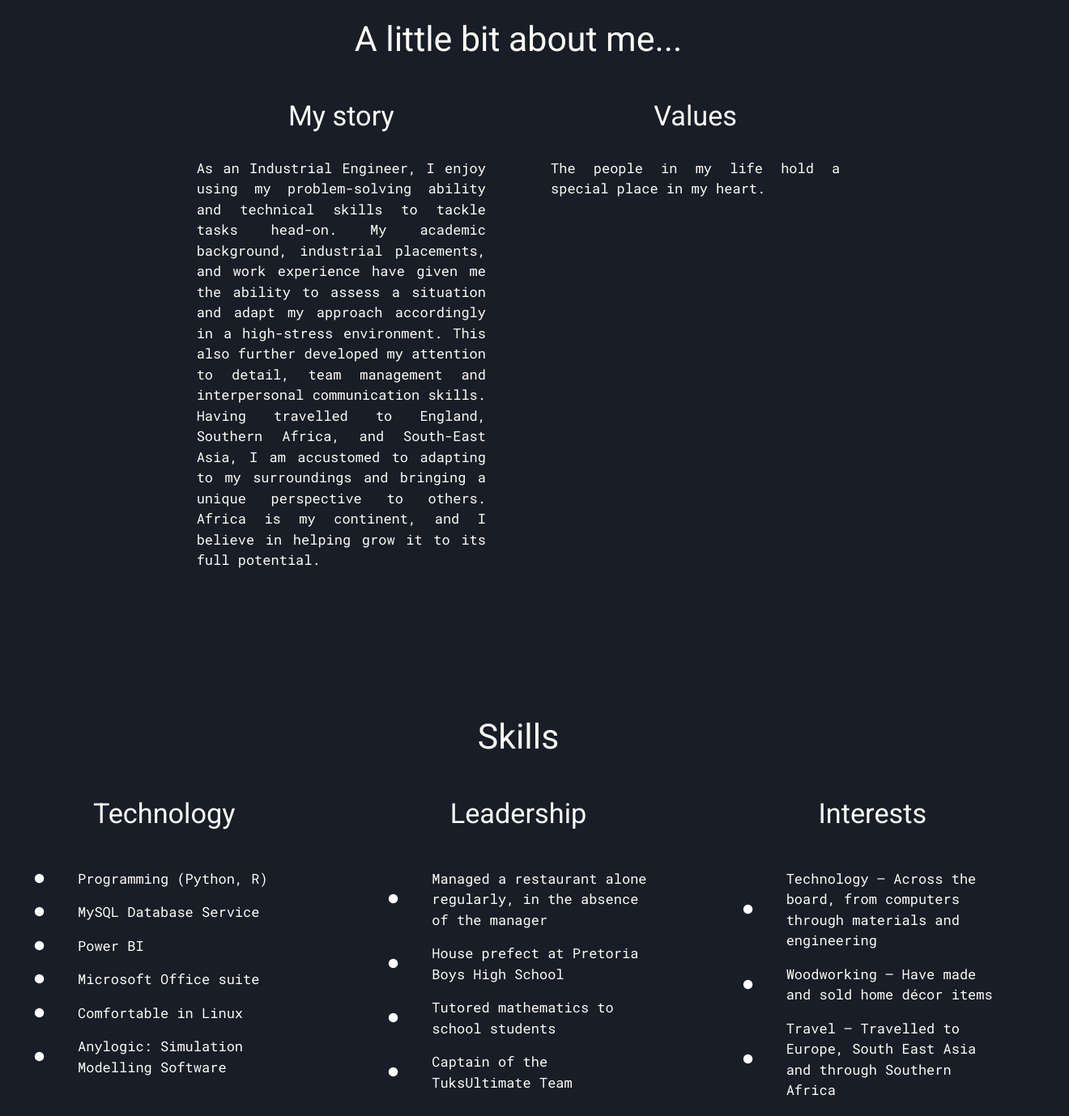
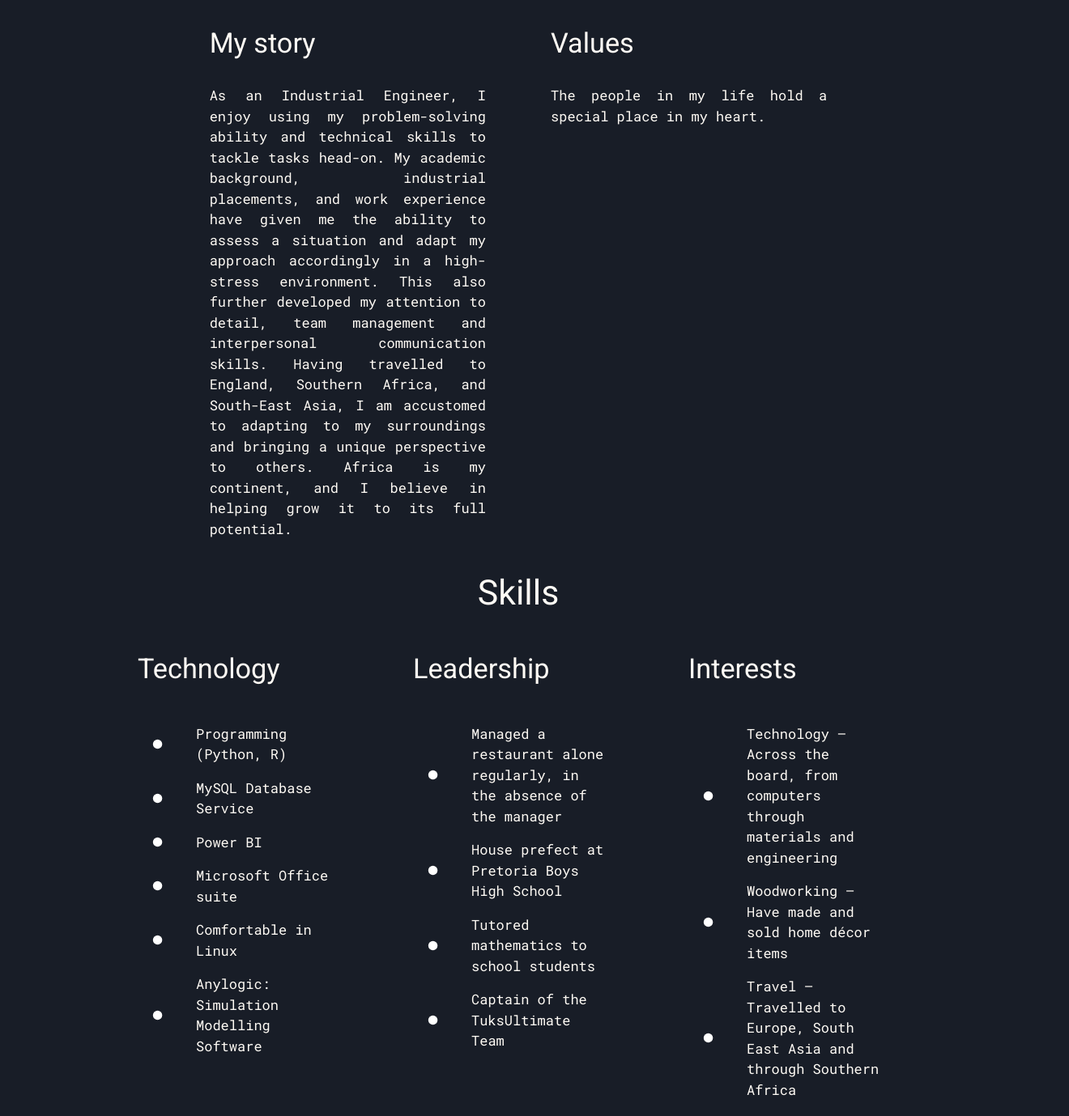
Before and after one commit to VNG-O/VincentGood, a React (Create React App) app in the folder curriculumvitae/: page / in a window 1280 px wide. Shown: the part 900-2279 px from the top of the page at 81% size, 1320 px wide, since content can reach past the window. Built offline with nearby package versions, Linux system fonts and the light colour scheme.

Commit message:
section and card component

```diff
--- a/curriculumvitae/src/App.js
+++ b/curriculumvitae/src/App.js
@@ -31,7 +31,7 @@ const classes = useStyles();
       <CssBaseline />
       <Navbar/>
       <Banner className={classes.section} id="home"/>
-      <AboutMe className={classes.section} id="aboutMe"/>
+      <AboutMe id="aboutMe"/>
       <Skills className={classes.section} />
     </ThemeProvider>
   );
--- a/curriculumvitae/src/components/AboutMe.jsx
+++ b/curriculumvitae/src/components/AboutMe.jsx
@@ -1,6 +1,8 @@
-import { Box, Container, Grid, Typography } from '@material-ui/core';
+import { Grid, Typography } from '@material-ui/core';
+import Card from './common/Card';
+import SectionColumn from './common/SectionColumns'
 
-const aboutTile = [
+const aboutCard = [
     {
         title: "My story",
         text: "As an Industrial Engineer, I enjoy using my problem-solving ability and technical skills to tackle tasks head-on. My academic background, industrial placements, and work experience have given me the ability to assess a situation and adapt my approach accordingly in a high-stress environment. This also further developed my attention to detail, team management and interpersonal communication skills. \n \n Having travelled to England, Southern Africa, and South-East Asia, I am accustomed to adapting to my surroundings and bringing a unique perspective to others. Africa is my continent, and I believe in helping grow it to its full potential.",
@@ -14,32 +16,21 @@ const aboutTile = [
 const AboutMe = (props) => {
 
     return (
-        <Box className={props.className} textAlign="justify" id={props.id} pt="8rem">
-            <Container>
 
-                <Typography variant="h2" align="center" style={{ paddingBottom: "3rem"}}>
-                    A little bit about me...
-                </Typography>
+        <SectionColumn title="A little bit about me..." textAlign="justify" style={{ padding: "3rem"}} id={props.id}>
+            {aboutCard.map((item, index) => (
 
-                <Grid container justifyContent="center" spacing={10}>
+                <Card title={item.title} key={index} md={4}>
 
-                    {aboutTile.map((item, index) => (
+                    <Typography variant="body1">
+                        {item.text}
+                    </Typography>
 
-                        <Grid item key={index} md={4}>
-                            <Typography variant="h3" align="center">
-                                {item.title}
-                            </Typography>
-                            <Typography variant="body1">
-                                {item.text}
-                            </Typography>
-                        </Grid>
+                </Card>
 
-                    ))}
+            ))}
 
-                </Grid>
-
-            </Container>
-        </Box>
+        </SectionColumn>
     )
 }
 
--- a/curriculumvitae/src/components/Skills.jsx
+++ b/curriculumvitae/src/components/Skills.jsx
@@ -1,5 +1,6 @@
-// import Skill from "./Skill";
-import { Box, Typography, Grid, Container, List, ListItemIcon, ListItem, ListItemText } from "@material-ui/core"
+import SectionColumns from "./common/SectionColumns";
+import Card from "./common/Card";
+import { Box, Typography, Grid, Container, List, ListItemIcon, ListItem, ListItemText, makeStyles, Paper } from "@material-ui/core"
 import { darkTheme } from "../theme";
 import LaptopMacIcon from '@material-ui/icons/LaptopMac';
 import GroupIcon from '@material-ui/icons/Group';
@@ -9,15 +10,14 @@ import FiberManualRecordIcon from '@material-ui/icons/FiberManualRecord';
 const skills = [
     {
         title: "Technology",
-        icon: <LaptopMacIcon style={
-                                                        {
-                                                            fontSize: "4.5rem",
-                                                            position: "absolute",
-                                                            zIndex: "1",
-                                                            top: "-15px",
-                                                            left: "0"
-                                                        }
-                                                    } />,
+        icon: <LaptopMacIcon style={{
+            fontSize: 40,
+            paddingTop: "0.5rem",
+            paddingRight: "0.5rem",
+            paddingLeft: 0,
+            paddingBottom: "0.5rem",
+            color: darkTheme.palette.primary.main,
+        }} />,
         info: [
             "Programming (Python, R)",
             "MySQL Database Service",
@@ -65,9 +65,53 @@ const skills = [
     },
 ]
 
+const useStyles = makeStyles({
+    socialIcon: {
+        fontSize: 40,
+        paddingTop: "0.5rem",
+        paddingRight: "0.5rem",
+        paddingLeft: 0,
+        paddingBottom: "0.5rem",
+        color: darkTheme.palette.primary.main,
+    },
+})
+
 const Skills = (props) => {
+    const classes = useStyles()
+
     return (
-        // <Box>
+        <SectionColumns title="Skills">
+
+            {skills.map((item, index) => (
+                <Card title={item.title} md={3} key={index}>
+                    <LaptopMacIcon style={{ color: darkTheme.palette.primary.main, fontSize: "4.5rem", position: "absolute", zIndex: "1", top: "-15px", left: "0" }} />
+
+                    <List dense={true}>
+
+                    {item.info.map((skill, i) => (
+                        <ListItem key={i}>
+
+                            <ListItemIcon>
+                                <FiberManualRecordIcon />
+                            </ListItemIcon>
+
+                            <ListItemText
+                            primary={
+                            <Typography variant="body1">
+                                {skill}
+                            </Typography>} />
+
+                        </ListItem>
+                    ))}
+
+                    </List>
+                </Card>
+            ))}
+
+        </SectionColumns>
+
+
+        // <Box className={props.className} textAlign="justify" id={props.id} pt="8rem">
         //     <Container>
 
         //         <Typography variant="h2" align="center" style={{ paddingBottom: "3rem"}}>
@@ -77,59 +121,52 @@ const Skills = (props) => {
         //         <Grid container justifyContent="center" spacing={10}>
 
         //             {skills.map((item, index) => (
+
         //                 <Grid item key={index} md={4}>
-        //                     <Skill skill={item}/>
+
+
+                            // <LaptopMacIcon style={{ color: darkTheme.palette.primary.main, fontSize: "4.5rem", position: "absolute", zIndex: "1", top: "-15px", left: "0" }} />
+
+                            // <Typography variant="h3" align="center" style={{ position: "relative" }}>
+                            //     {item.icon}
+                            //     {item.title}
+                            // </Typography>
+
+                            // <Box display="flex" align="center">
+                            //     {item.icon}
+                            //     <Typography variant="h3">
+                            //         {item.title}
+                            //     </Typography>
+                            // </Box>
+
+                            // <List dense={true}>
+
+                            //     {item.info.map((item, index) => (
+                            //         <ListItem key={index}>
+
+                            //             <ListItemIcon>
+                            //                 <FiberManualRecordIcon />
+                            //             </ListItemIcon>
+
+                            //             <ListItemText
+                            //             primary={
+                            //             <Typography variant="body1">
+                            //                 {item}
+                            //             </Typography>} />
+
+                            //         </ListItem>
+                            //     ))}
+
+                            // </List>
         //                 </Grid>
+
+
         //             ))}
 
         //         </Grid>
 
         //     </Container>
         // </Box>
-
-        <Box className={props.className} textAlign="justify" id={props.id} pt="8rem">
-            <Container>
-
-                <Typography variant="h2" align="center" style={{ paddingBottom: "3rem"}}>
-                    Skills
-                </Typography>
-
-                <Grid container justifyContent="center" spacing={10}>
-
-                    {skills.map((item, index) => (
-
-                        <Grid item key={index} md={4}>
-                            <Typography variant="h3" align="center">
-                                {item.title}
-                            </Typography>
-
-                            <List dense={true}>
-
-                            {item.info.map((item, index) => (
-                                <ListItem key={index}>
-
-                                    <ListItemIcon>
-                                        <FiberManualRecordIcon />
-                                    </ListItemIcon>
-
-                                    <ListItemText
-                                    primary={
-                                    <Typography variant="body1">
-                                        {item}
-                                    </Typography>} />
-
-                    </ListItem>
-                ))}
-
-            </List>
-                        </Grid>
-
-                    ))}
-
-                </Grid>
-
-            </Container>
-        </Box>
     )
 }
 
--- /dev/null
+++ b/curriculumvitae/src/components/common/Card.jsx
@@ -0,0 +1,63 @@
+import { Paper, Typography, Box, Grid } from '@material-ui/core'
+import PropTypes from 'prop-types';
+
+const Card = ({ title, children, paper, grid, md, ...props }) => {
+
+    if (paper && grid) {
+        return (
+            <Grid item md={md}>
+
+                <Paper style={{ padding: "2.5rem" }}>
+
+                    <Box {...props}>
+
+                        { title != undefined &&
+                        <Box textAlign={{ xs: "center", md: "left" }}>
+                            <Typography variant="h3">
+                                {title}
+                            </Typography>
+                        </Box> }
+
+                        {children}
+
+                    </Box>
+
+                </Paper>
+
+            </Grid>
+        )
+    }
+
+    return (
+        <Grid item md={md}>
+
+            <Box {...props}>
+
+                { title != undefined &&
+                <Box textAlign={{ xs: "center", md: "left" }}>
+                    <Typography variant="h3">
+                        {title}
+                    </Typography>
+                </Box> }
+
+                {children}
+
+            </Box>
+
+        </Grid>
+    )
+}
+
+export default Card
+
+Card.defaultProps = {
+    paper: false,
+    grid: true,
+}
+Card.propTypes = {
+    title: PropTypes.string,
+    paper: PropTypes.bool,
+    children: PropTypes.node,
+    grid: PropTypes.bool,
+    md: PropTypes.number,
+}
--- /dev/null
+++ b/curriculumvitae/src/components/common/SectionColumns.jsx
@@ -0,0 +1,36 @@
+import { Typography, Box, makeStyles, Grid } from '@material-ui/core';
+import { cloneElement } from 'react';
+import { Children } from 'react';
+
+const useStyles = makeStyles({
+    section: {
+    height: "100vh",
+    alignItems: "center",
+    justifyContent: "center",
+    display: "flex",
+    flexDirection: "column",
+    },
+})
+
+const SectionColumns = ({ children, title, md, ...props }) => {
+    const classes = useStyles()
+
+    return (
+        <Box className={classes.section} {...props}>
+
+            { title != undefined &&
+            <Typography variant="h2" style={{ paddingBottom: "3rem"}}>
+                {title}
+            </Typography> }
+
+            <Grid container justifyContent="center" spacing={10}>
+
+                {children}
+
+            </Grid>
+
+        </Box>
+    )
+}
+
+export default SectionColumns
```
